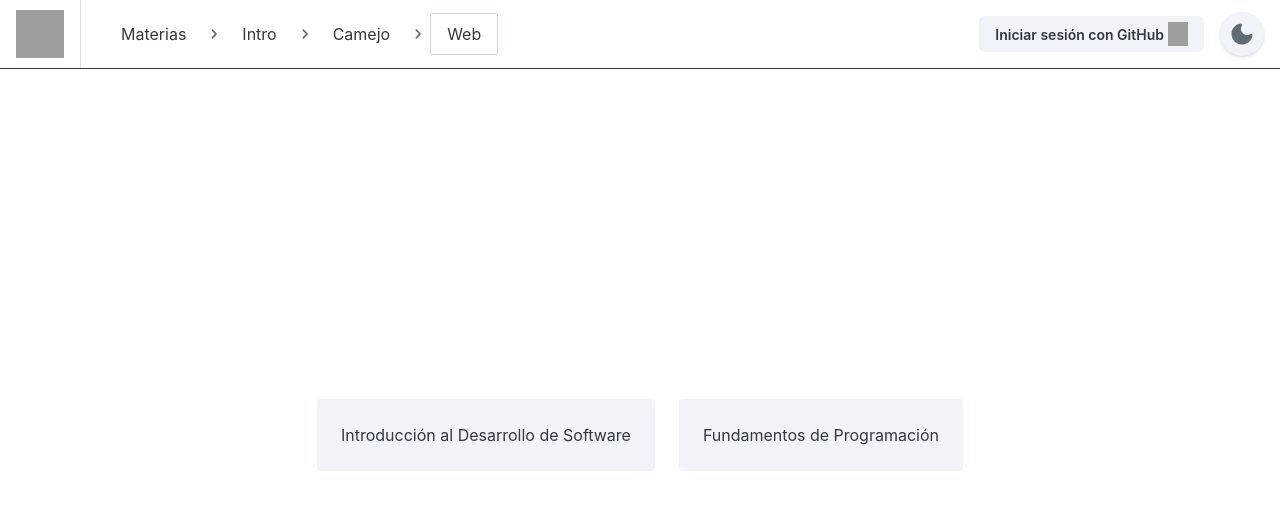
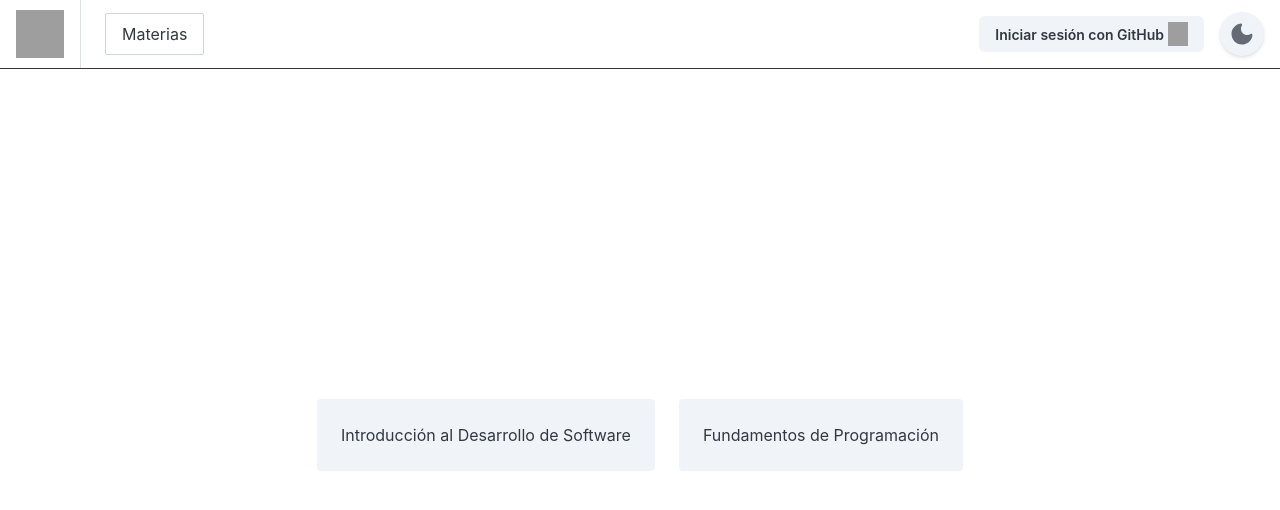
Before and after one commit to juli-rivero/FIUBA-Share, a React (Vite) app: page /materias in a window 1280 px wide. Shown: the top 510 px of the page. Built offline with nearby package versions, Linux system fonts and the light colour scheme; grey boxes are pictures that could not be loaded.

Commit message:
breadcrumb dinamico

```diff
--- a/src/components/Header.tsx
+++ b/src/components/Header.tsx
@@ -7,22 +7,21 @@ import GitHubLogo from "../assets/github.svg";
 
 import ThemeToggle from "./utils/ThemeToggle";
 
-function Navegacion() {
-  const links = ["Materias", "Intro", "Camejo", "Web"];
+function Navegacion({ itemsBreadcrumb }: { itemsBreadcrumb: Array<string> }) {
   return (
     <Breadcrumbs
       size="md"
       separator={<KeyboardArrowRightRounded />}
       aria-label="breadcrumbs"
     >
-      {links.map((item: string, index: number) => (
+      {itemsBreadcrumb.map((item: string, index: number) => (
         <Link
           key={item}
           paddingBlock="0.5rem"
           paddingInline="1rem"
           color="neutral"
           href="#"
-          variant={index == links.length - 1 ? "outlined" : "plain"}
+          variant={index == itemsBreadcrumb.length - 1 ? "outlined" : "plain"}
           underline="none"
         >
           {item}
@@ -32,7 +31,7 @@ function Navegacion() {
   );
 }
 
-function Header() {
+function Header({ itemsBreadcrumb }: { itemsBreadcrumb: Array<string> }) {
   const { mode } = useColorScheme();
   const theme = useTheme();
   const esCelular = useMediaQuery(theme.breakpoints.down("md"));
@@ -47,7 +46,7 @@ function Header() {
           gridTemplateColumns: "auto 1px 4fr auto auto",
           columnGap: "1rem",
           alignItems: "center",
-          justifyContent:"flex-end",
+          justifyContent: "flex-end",
           paddingInline: "1rem",
         }}
       >
@@ -60,13 +59,23 @@ function Header() {
             }}
             src={icon}
             alt="Icon"
-            />
+          />
         </Link>
         <Divider orientation="vertical" />
 
-        {!esCelular && <Navegacion />}
+        {!esCelular && <Navegacion itemsBreadcrumb={itemsBreadcrumb} />}
 
-        <Button sx={{ height: "fit-content", width: "fit-content", marginLeft: "auto", marginBlock: "1rem", textWrap:"wrap" }} color="neutral" variant="soft">
+        <Button
+          sx={{
+            height: "fit-content",
+            width: "fit-content",
+            marginLeft: "auto",
+            marginBlock: "1rem",
+            textWrap: "wrap",
+          }}
+          color="neutral"
+          variant="soft"
+        >
           Iniciar sesión con GitHub
           <img
             src={GitHubLogo}
@@ -87,7 +96,7 @@ function Header() {
           }}
         />
       </header>
-      {esCelular && <Navegacion />}
+      {esCelular && <Navegacion itemsBreadcrumb={itemsBreadcrumb} />}
     </>
   );
 }
--- a/src/components/Materias.tsx
+++ b/src/components/Materias.tsx
@@ -7,7 +7,7 @@ import { Unstable_Grid } from "@mui/system";
 function Materias() {
   return (
     <Stack sx={{ height: "100%" }} gridTemplateRows="auto 2fr">
-      <Header />
+      <Header itemsBreadcrumb={["Materias"]} />
       <Unstable_Grid
         sx={{ height: "100%" }}
         container
@@ -16,9 +16,16 @@ function Materias() {
         justifyContent="center"
       >
         {materias.map(({ nombre, id }) => (
-            <Link underline="none" color="neutral" variant="soft" padding="1.5rem" borderRadius={4} href={`./fechas?materia=${id}`}>
+          <Link
+            underline="none"
+            color="neutral"
+            variant="soft"
+            padding="1.5rem"
+            borderRadius={4}
+            href={`./fechas?materia=${id}`}
+          >
             {nombre}
-            </Link>
+          </Link>
         ))}
       </Unstable_Grid>
     </Stack>
```
